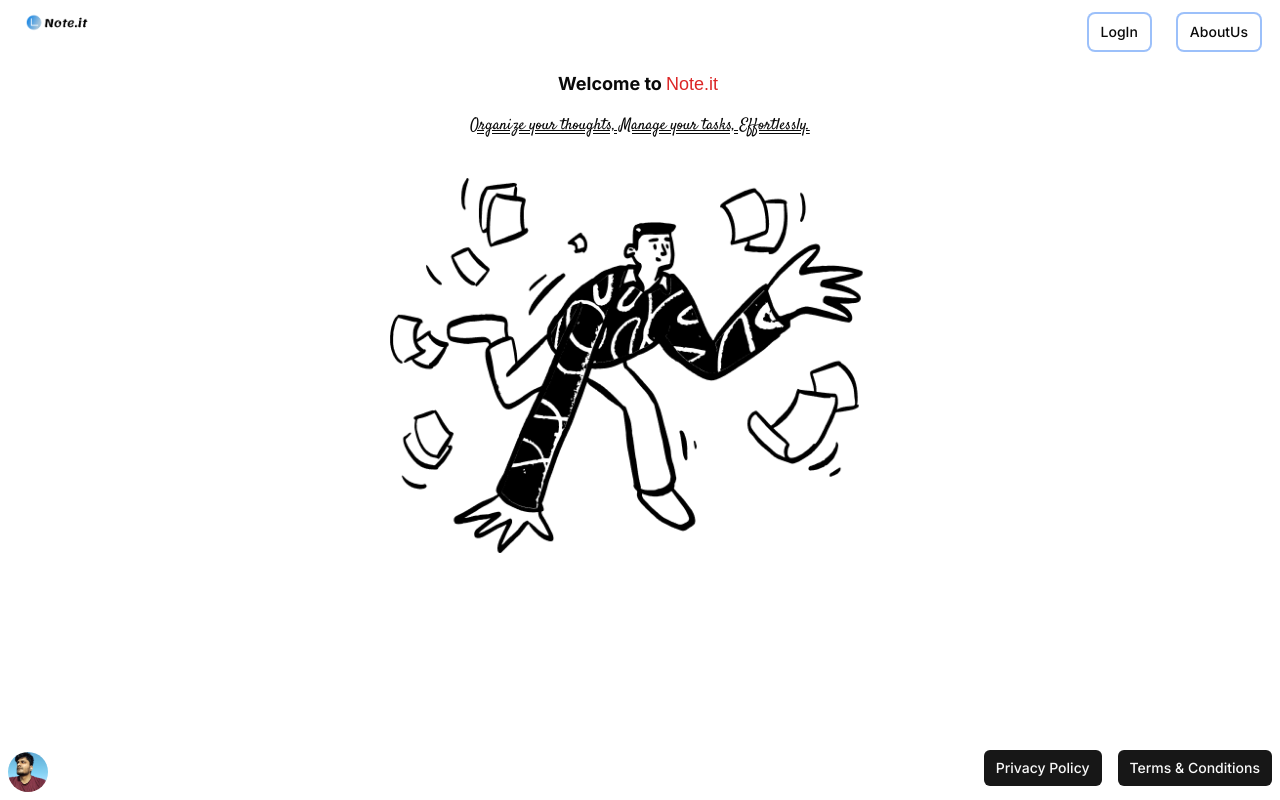
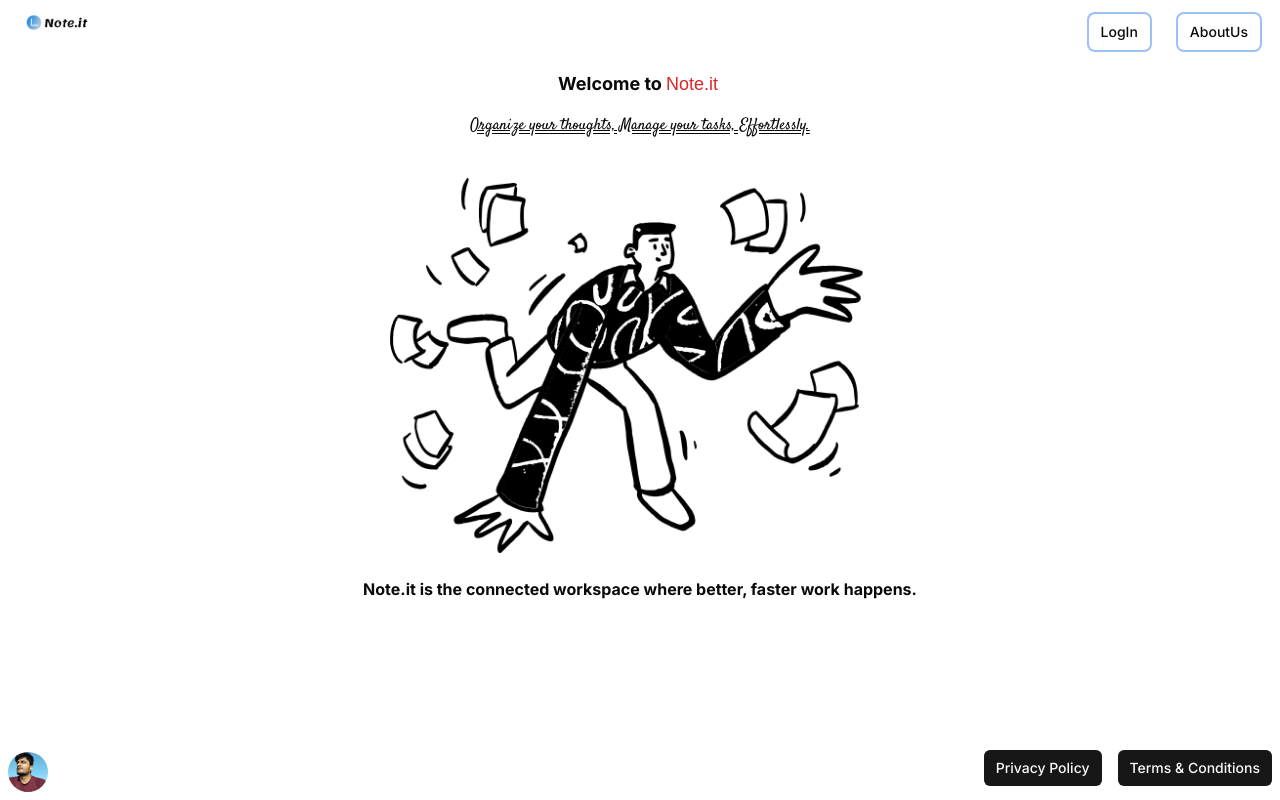
Before and after one commit to santr4/Note.it, a Next.js app in the folder note.it/: page / in a window 1280 px wide. Built offline with nearby package versions, Linux system fonts and the light colour scheme; no server answers; a web font is replaced by a local one.

Commit message:
heading changed in main page

```diff
--- a/note.it/package.json
+++ b/note.it/package.json
@@ -26,6 +26,7 @@
     "class-variance-authority": "^0.7.0",
     "clsx": "^2.1.0",
     "date-fns": "^3.3.1",
+    "firebase": "^10.9.0",
     "framer-motion": "^11.0.8",
     "lucide-react": "^0.344.0",
     "next": "14.1.1",
@@ -33,6 +34,7 @@
     "react": "^18",
     "react-day-picker": "^8.10.0",
     "react-dom": "^18",
+    "surrealdb.js": "^0.11.0",
     "tailwind-merge": "^2.2.1",
     "tailwindcss-animate": "^1.0.7"
   },
--- a/note.it/src/app/(landing)/page.tsx
+++ b/note.it/src/app/(landing)/page.tsx
@@ -1,4 +1,5 @@
 // import { Navbar } from "./_components/navbar";
+
 import Heading from "./_components/heading";
 import { Navbar } from "./_components/navbar";
 import Pic from "./_components/pic";
@@ -11,8 +12,11 @@ const LandingPage = () => {
       <div className="flex justify-center w-full">
         <Heading />
       </div>
-      <div className="flex justify-center items-center w-full">
+      <div className="flex flex-col justify-center items-center w-full">
         <Pic />
+        <p className="pt-6 font-bold">
+          Note.it is the connected workspace where better, faster work happens.
+        </p>
       </div>
       <div className="h-full flex items-end justify-end">
         <div className="flex flex-col w-full">
```
Also changed, not shown: 1 other file (tests, documents, lock files or other folders).
